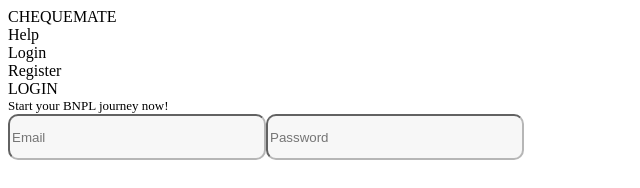
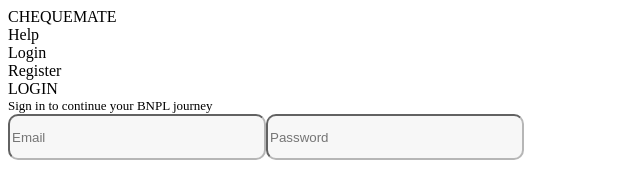
Before and after one commit to jeraldlyh/Ellipsis-TechSeries-2021, a Next.js app in the folder frontend/: page /login in a window 1280 px wide. Shown: the top 188 px of the page, without its empty margins (0-640 px from the left). Built offline with nearby package versions, Linux system fonts and the light colour scheme.

Commit message:
Edit typewriting

```diff
--- a/frontend/pages/login.js
+++ b/frontend/pages/login.js
@@ -20,7 +20,7 @@ export default function Login() {
               style={{ fontSize: 13 }}
               className="mb-7"
             >
-              Start your BNPL journey now!
+              Sign in to continue your BNPL journey
             </div>
             <input
               className="mb-2 px-5 border"
```
